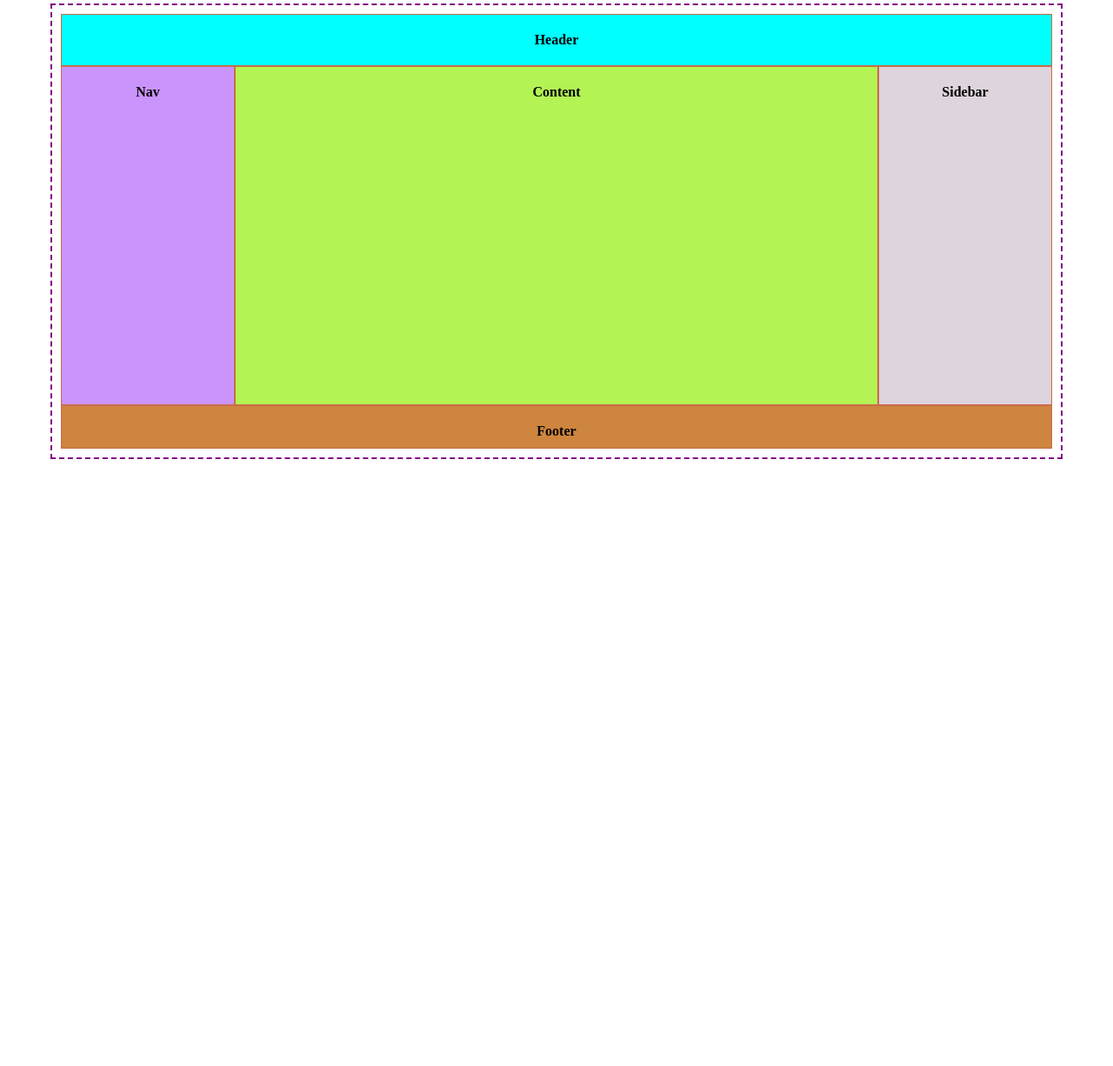
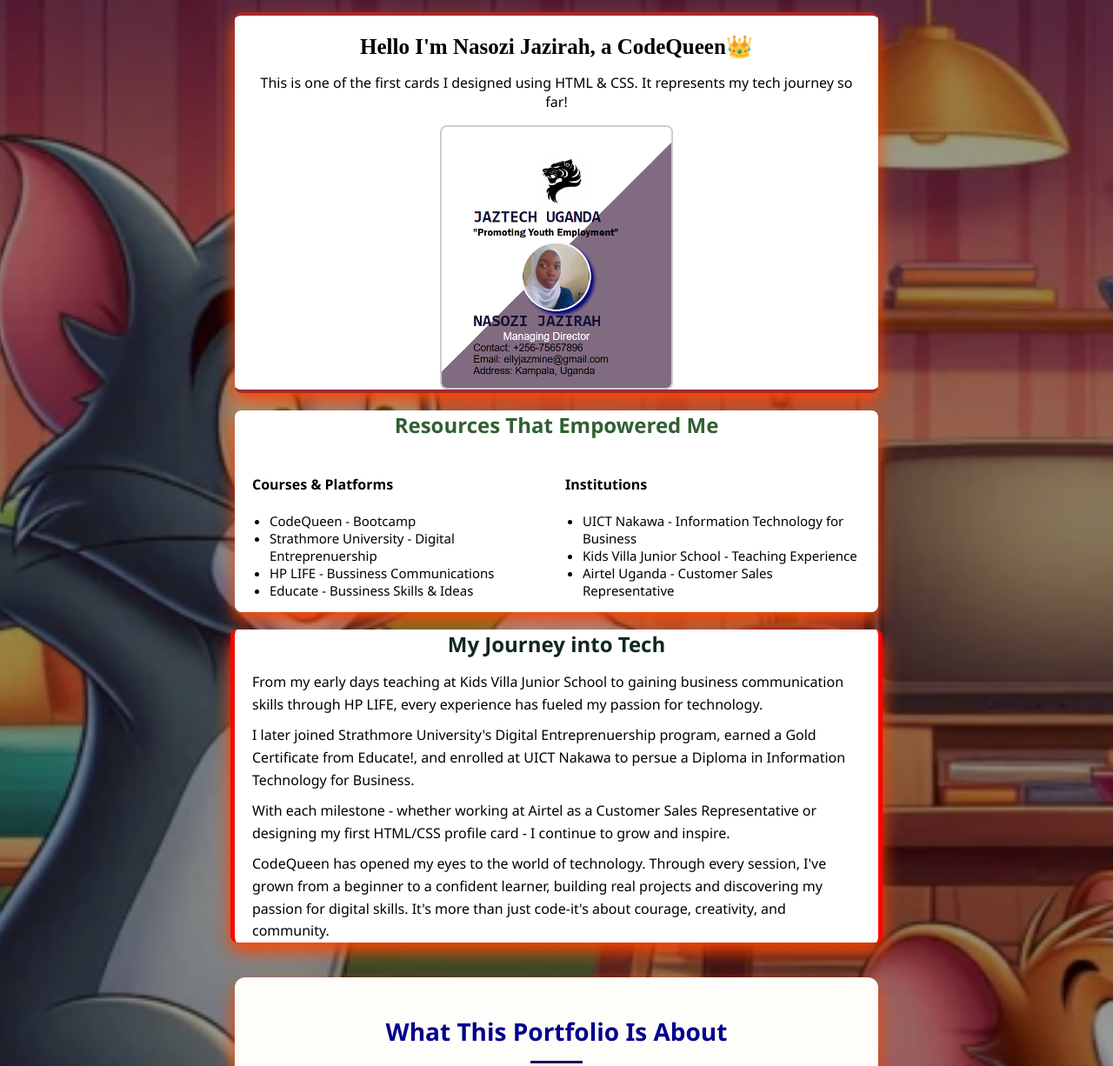
Before and after one commit to JazirahNasozi/css-grid, a plain HTML site: page index.html in a window 1280 px wide. Shown: the part 46-1272 px from the top of the page at 87% size. Before the commit the page ends 800 px from the top, so only its background shows below. Drawn offline with Linux system fonts and the light colour scheme.

Commit message:
my first portfolio site

```diff
--- /dev/null
+++ b/exercise.css
@@ -0,0 +1,153 @@
+body {
+    margin: 0;
+    font-family: 'Segoe UI', Tahoma, Geneva, Verdana, sans-serif;
+    color: black;
+}
+
+.tagline {
+    margin: 20px 0;
+}
+
+.slide {
+    text-align: center;
+    background: white;
+    padding: 30px 15px;
+    margin: 10px;
+    border-top: 4px solid brown;
+    border-bottom: 4px solid brown;
+    border-radius: 8px;
+    color: black;
+}
+
+.slide h2 {
+    margin-bottom: 10px;
+    font-size: 25px;
+    color: black;
+    font-family: 'Times New Roman', Times, serif;
+}
+
+.slide img {
+    max-width: 70%;
+    height: 300px;
+    margin-top: 15px;
+    border: 2px solid #ccc;
+    border-radius: 8px;
+    object-fit: cover;
+    display: block;
+    margin: 0 auto;
+}
+
+.resources {
+    padding: 30px 20px;
+    background: white;
+    margin: 10px;
+    border-radius: 8px;
+    color: black;
+}
+
+.resources h2 {
+    text-align: center;
+    margin-bottom: 20px;
+    color: rgb(50, 95, 50)
+}
+
+.resource-columns {
+    display: flex;
+    justify-content: space-between;
+    flex-wrap: wrap;
+    gap: 20px;
+}
+
+.resource-columns div {
+    flex: 1;
+    min-width: 220px;
+}
+
+.resource-columns ul {
+    list-style-type: disc;
+    padding-left: 20px;
+    font-size: 15px;
+}
+
+a {
+    color: #1b74b4;
+    text-decoration: none;
+}
+
+.journey {
+    background: white;
+    padding: 30px 20px;
+    margin: 10px;
+    border-left: 5px solid red;
+    border-right: 5px solid red;
+    border-radius: 8px;
+}
+
+.journey h2 {
+    text-align: center;
+    color: #102920;
+    margin-bottom: 15px;
+}
+
+.journey p {
+    max-width: 800px;
+    margin: 10px auto;
+    font-size: 16px;
+    line-height: 1.6;
+    color: black;
+}
+
+.container {
+    max-width: 700px;
+    margin: 0 auto;
+    padding: 0 20px;
+    box-shadow: 0 10px 20px orangered ;
+
+
+}
+.portfolio{
+    max-width: 700px;
+    margin: 40px auto;
+    padding: 20px;
+    background-color: #fffdf9;
+    border-radius: 12px;
+    box-shadow: 0 10px 20px orangered;
+    font-family: 'Segoe UI', Tahoma, Geneva, Verdana, sans-serif;
+    color: #333;
+}
+.portfolio h2 {
+    text-align: center;
+    color: darkblue;
+    font-size: 28px;
+    margin-bottom: 15px;
+}
+.portfolio p {
+    font-size: 17px;
+    line-height: 1.7;
+    text-align: justify;
+    color: black;
+}
+.slide h2::after {content:"👑";
+}
+.hero {
+    background-image: url(code7.webp);
+    background-size: cover;
+    background-position: center;
+    height: 235vh;
+    position: relative;
+}
+.overlay {
+    background-color: rgba(0, 0, 0, 0.4);
+    width: 100%;
+    height: 100%;
+    position: absolute;
+    top: 0;
+    left: 0;
+}
+.content{
+    position: relative;
+    z-index: 1;
+    padding: 40px;
+    text-align: left;
+    color: #333;
+}
--- a/index.html
+++ b/index.html
@@ -1,19 +1,68 @@
 <!DOCTYPE html>
 <html lang="en">
+
 <head>
     <meta charset="UTF-8">
     <meta name="viewport" content="width=device-width, initial-scale=1.0">
-    <title>CSS-Grid</title>
-    <link rel="stylesheet" href="style.css">
+    <title>Nasozi Jazirah</title>
+    <link rel="stylesheet" href="exercise.css">
 </head>
+
 <body>
-    <div class="grid-container">
-        <div class="grid-item header">Header</div>
-        <div class="grid-item nav">Nav</div>
-        <div class="grid-item content">Content</div>
-        <div class="grid-item sidebar">Sidebar</div>
-        <!-- <div class="grid-item item-5">Ads</div> -->
-        <div class="grid-item footer">Footer</div>
+    <section class="hero">
+        <div class="overlay">
+            <div class="content">
+    <div class="tagline"></div>
+    <section class="slide container">
+        <h2>Hello I'm Nasozi Jazirah, a CodeQueen</h2>
+        <p>This is one of the first cards I designed using HTML & CSS. It represents my tech journey so far!</p>
+        <img src="mycard.png" alt="Nasozi Jazirah Profile card">
+    </section>
+    <div class="tagline"></div>
+    <section class="resources container">
+        <h2>Resources That Empowered Me</h2>
+        <div class="resource-columns">
+            <div>
+                <h4>Courses & Platforms</h4>
+                <ul>
+                    <li>CodeQueen - Bootcamp</li>
+                    <li>Strathmore University - Digital Entreprenuership</li>
+                    <li>HP LIFE - Bussiness Communications</li>
+                    <li>Educate - Bussiness Skills & Ideas</li>
+                </ul>
+            </div>
+            <div>
+                <h4>Institutions</h4>
+                <ul>
+                    <li>UICT Nakawa - Information Technology for Business</li>
+                    <li>Kids Villa Junior School - Teaching Experience</li>
+                    <li>Airtel Uganda - Customer Sales Representative</li>
+                </ul>
+            </div>
+        </div>
+    </section>
+    <div class="tagline"></div>
+    <section class="journey container">
+        <h2>My Journey into Tech</h2>
+        <p>From my early days teaching at Kids Villa Junior School to gaining business communication skills through HP
+            LIFE, every experience has fueled my passion for technology.</p>
+        <p>I later joined Strathmore University's Digital Entreprenuership program, earned a Gold Certificate from
+            Educate!, and enrolled at UICT Nakawa to persue a Diploma in Information Technology for Business.</p>
+        <p>With each milestone - whether working at Airtel as a Customer Sales Representative or designing my first
+            HTML/CSS profile card - I continue to grow and inspire.</p>
+            <p>CodeQueen has opened my eyes to the world of technology. Through every session, I've grown from a beginner to a confident learner, building real projects and discovering my passion for digital skills. It's more than just code-it's about courage, creativity, and community. </p>
+    </section>
+    <section class="portfolio container">
+        <h2>What This Portfolio Is About</h2>
+        <hr style="width: 60px; height: 3px; background-color: rgb(33, 6, 94); border: none; margin: 10px auto;">
+    <p>This portfolio is a collection of my learning journey, skills, and digital projects.
+        It Show cases who I am, what I've learned through platforms like Codequeen. <br>
+        From building simple web pages using HTML and CSS to discovering my purpose in tech, this is my personal space to reflect, share, and grow.
+    </p>
+    </section>
     </div>
+        </div>
+    </section>
 </body>
+
 </html>
--- a/style.css
+++ b/style.css
@@ -1,12 +1,13 @@
 .grid-container {
     border: 2px dashed purple;
     min-height: 500px;
-    max-width: 1200px;
+    max-width: 1000px;
     margin: 50px;
     padding: 10px;
     display: grid;
     grid-template-columns: 200px 1fr 200px;
     grid-template-rows: 60px 1fr 50px;
+
 }
 .grid-item {
     border: 1px solid rgb(202, 107, 73);
@@ -40,3 +41,11 @@
     grid-column: 1 / span 3;
     grid-row: 3 / 4;
 }
+.navlinks{
+display: flex;
+flex-direction: row;
+list-style: none;
+gap: 50px;
+align-items: center;
+justify-content: flex-end;
+}
```
Also changed, not shown: css-grid.html (added, +26 -0 lines), code.jfif (added), code3.jpg (added), code4.jfif (added), code5.jfif (added), code6.webp (added), code7.webp (added), mycard.png (added).
